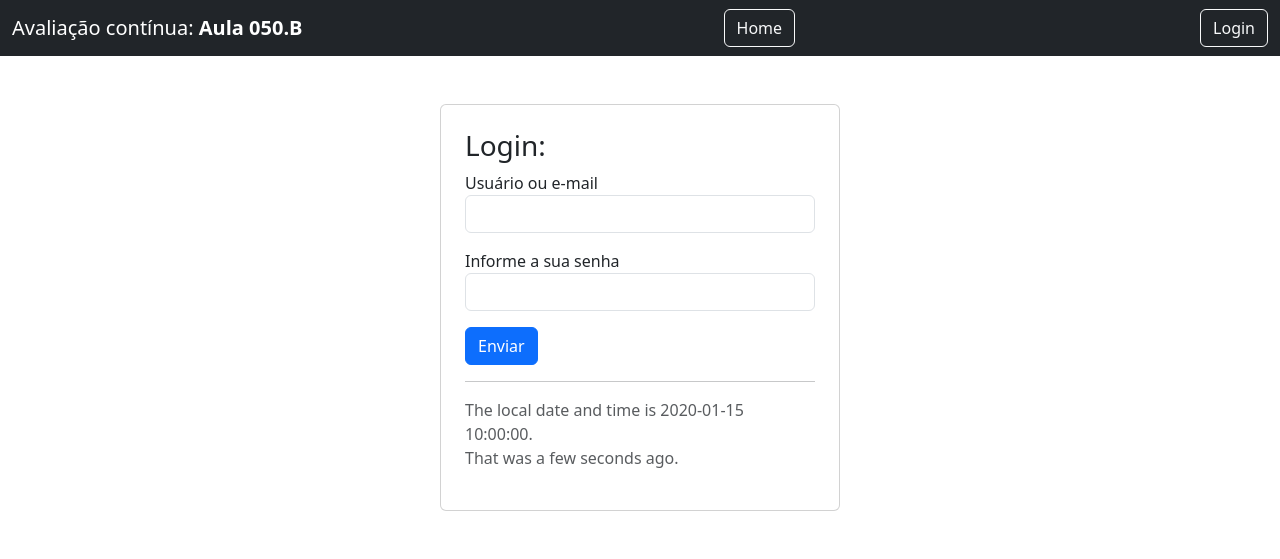
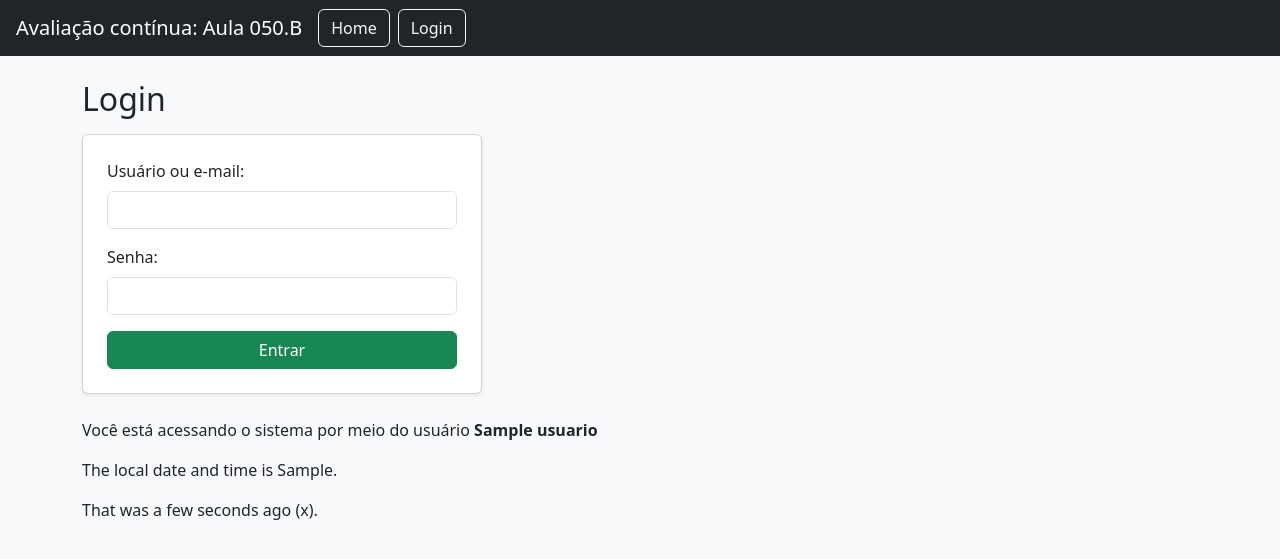
Before and after one commit to SorayaGomesS/Semana06.FormulariosWeb, a Flask app: template templates/login.html in a window 1280 px wide. Shown: the top 559 px of the page. Run offline with Flask 3, Linux system fonts and the light colour scheme; the template is opened without the code that fills it: most values are stand-ins (such as "Sample title", 1, 10 or a date in 2020).

Commit message:
Update login.html

```diff
--- a/templates/login.html
+++ b/templates/login.html
@@ -2,38 +2,39 @@
 <html lang="pt-br">
 <head>
     <meta charset="UTF-8">
-    <title>Avaliação contínua: Aula 050.B</title>
+    <title>Login - Avaliação Contínua</title>
     <link href="https://cdn.jsdelivr.net/npm/bootstrap@5.3.0/dist/css/bootstrap.min.css" rel="stylesheet">
 </head>
-<body>
-    <nav class="navbar navbar-dark bg-dark">
-        <div class="container-fluid d-flex align-items-center">
-            <a href="/" class="navbar-brand text-white">Avaliação contínua: <b>Aula 050.B</b></a>
-            <a href="/" class="btn btn-outline-light ms-2">Home</a>
-            <a href="/login" class="btn btn-outline-light ms-2">Login</a>
+<body class="bg-light">
+    <nav class="navbar navbar-expand-lg navbar-dark bg-dark px-3">
+        <a class="navbar-brand me-3" href="{{ url_for('home') }}">Avaliação contínua: Aula 050.B</a>
+        <div class="d-flex">
+            <a class="btn btn-outline-light me-2" href="{{ url_for('home') }}">Home</a>
+            <a class="btn btn-outline-light" href="{{ url_for('login') }}">Login</a>
         </div>
     </nav>
 
-    <div class="container mt-5">
-        <div class="card p-4 mx-auto" style="max-width:400px;">
-            <h3>Login:</h3>
-            <form method="POST">
+    <div class="container mt-4">
+        <h2 class="mb-3">Login</h2>
+        <form method="POST" class="card p-4 shadow-sm" style="max-width: 400px;">
             <div class="mb-3">
-                    <label>Usuário ou e-mail</label>
-                    <input type="text" name="usuario" class="form-control">
+                <label class="form-label">Usuário ou e-mail:</label>
+                <input type="text" class="form-control" name="usuario" required>
             </div>
             <div class="mb-3">
-                    <label>Informe a sua senha</label>
-                    <input type="password" name="senha" class="form-control">
+                <label class="form-label">Senha:</label>
+                <input type="password" class="form-control" name="senha" required>
             </div>
-                <button type="submit" class="btn btn-primary">Enviar</button>
+            <button type="submit" class="btn btn-success w-100">Entrar</button>
         </form>
-            <hr>
-            <p class="text-muted">
-                The local date and time is {{ now }}.<br>
-                That was a few seconds ago.
-            </p>
+
+        {% if usuario %}
+            <div class="mt-4">
+                <p>Você está acessando o sistema por meio do usuário <strong>{{ usuario }}</strong></p>
+                <p>The local date and time is {{ data_hora_atual }}.</p>
+                <p>That was a few seconds ago ({{ data_hora_passada }}).</p>
             </div>
+        {% endif %}
     </div>
 </body>
 </html>
```
Lines whose indentation alone changed are shown as unchanged.
